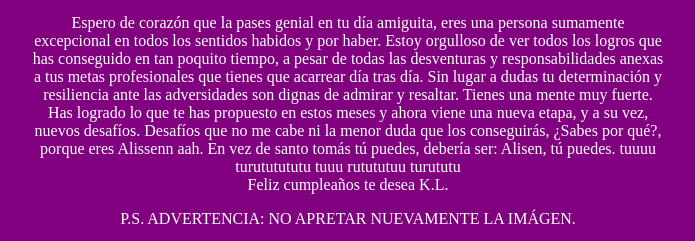
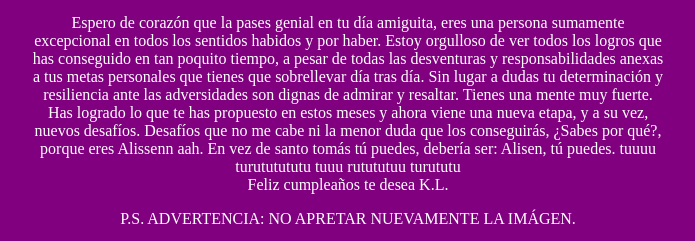
Before and after one commit to KevinLafertte/Aliseenn, a plain HTML site: page pages/ali3.html in a window 1280 px wide. Shown: the part 650-891 px from the top of the page, 292-987 px from the left. Drawn offline with Linux system fonts and the light colour scheme.

Commit message:
Update ali3.html

```diff
--- a/pages/ali3.html
+++ b/pages/ali3.html
@@ -14,7 +14,7 @@
       ><img class="foto" src="../assets/img/gatocumple1.jpg"
     /></a>
     <p>
-      Espero de corazón que la pases genial en tu día amiguita, eres una persona sumamente excepcional en todos los sentidos habidos y por haber. Estoy orgulloso de ver todos los logros que has conseguido en tan poquito tiempo, a pesar de todas las desventuras y responsabilidades anexas a tus metas profesionales que tienes que acarrear día tras día. Sin lugar a dudas tu determinación y resiliencia ante las adversidades son dignas de admirar y resaltar. Tienes una mente muy fuerte.
+      Espero de corazón que la pases genial en tu día amiguita, eres una persona sumamente excepcional en todos los sentidos habidos y por haber. Estoy orgulloso de ver todos los logros que has conseguido en tan poquito tiempo, a pesar de todas las desventuras y responsabilidades anexas a tus metas personales que tienes que sobrellevar día tras día. Sin lugar a dudas tu determinación y resiliencia ante las adversidades son dignas de admirar y resaltar. Tienes una mente muy fuerte.
 
 Has logrado lo que te has propuesto en estos meses y ahora viene una nueva etapa, y a su vez, nuevos desafíos. Desafíos que no me cabe ni la menor duda que los conseguirás, ¿Sabes por qué?, porque eres Alissenn aah. En vez de santo tomás tú puedes, debería ser: Alisen, tú puedes. tuuuu turututututu tuuu rutututuu turututu <br>
 Feliz cumpleaños te desea K.L.
```
